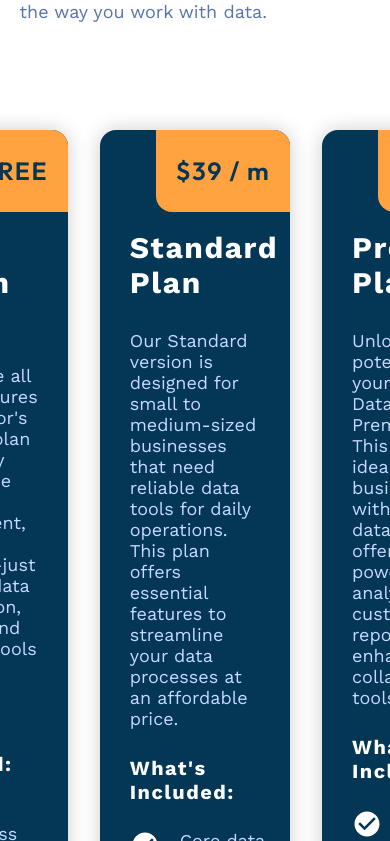
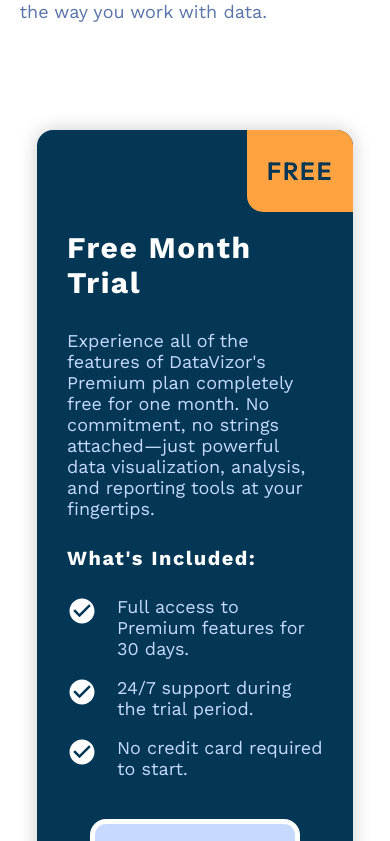
Before and after one commit to terichudejova/data-vizor, a React (Vite) app: page /data-vizor/prices in a window 390 px wide. Shown: the part 743-1584 px from the top of the page. Built offline with nearby package versions, Linux system fonts and the light colour scheme.

Commit message:
make Prices page responsive at smaller widths

```diff
--- a/src/index.css
+++ b/src/index.css
@@ -1186,6 +1186,14 @@ footer a:hover {
   align-items: start;
   margin-top: 9rem;
 }
+@media only screen and (max-width: 1000px) {
+  .outerBox .innerBox .offer {
+    display: flex;
+    flex-direction: column;
+    justify-content: start;
+    align-items: center;
+  }
+}
 .outerBox .innerBox .offer .offerCard {
   width: 30%;
   height: auto;
@@ -1195,6 +1203,22 @@ footer a:hover {
   box-sizing: border-box;
   box-shadow: rgba(0, 0, 0, 0.2) 0 0 20px;
   position: relative;
+}
+@media only screen and (max-width: 1000px) {
+  .outerBox .innerBox .offer .offerCard {
+    width: 60%;
+    margin-bottom: 7rem;
+  }
+}
+@media only screen and (max-width: 800px) {
+  .outerBox .innerBox .offer .offerCard {
+    width: 80%;
+  }
+}
+@media only screen and (max-width: 600px) {
+  .outerBox .innerBox .offer .offerCard {
+    width: 90%;
+  }
 }
 .outerBox .innerBox .offer .offerCard .price {
   background-color: #ffa23f;
```
Also changed, not shown: src/index.scss (+17 -0 lines), 1 other file (tests, documents, lock files or other folders).
